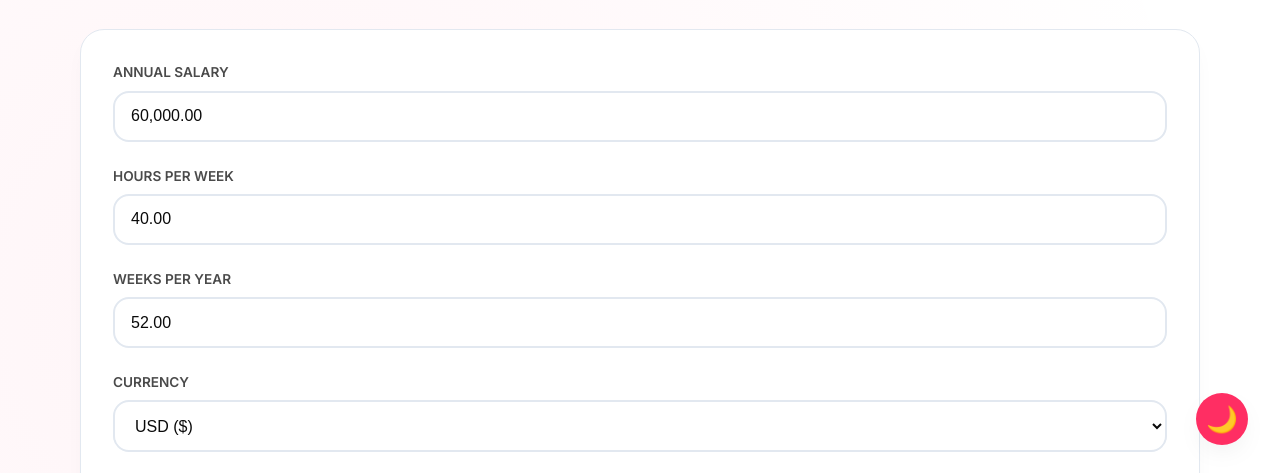
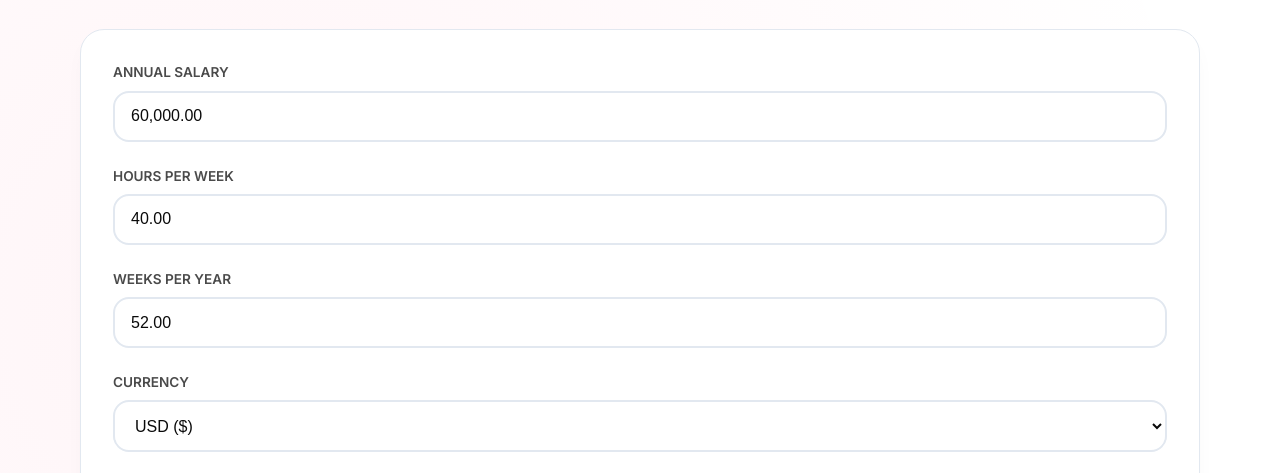
Before and after one commit to 282172/282172, a plain HTML site: page salary.html in a window 1280 px wide. Shown: the part 323-796 px from the top of the page. Drawn offline with Linux system fonts and the light colour scheme.

```diff
--- a/salary.html
+++ b/salary.html
@@ -85,8 +85,7 @@
         }
     </style>
 </head>
-<body class="light-mode">
-    <button class="theme-toggle-btn" id="themeToggle">🌙</button>
+
 
     <header>
         <div class="container header-container">
```
